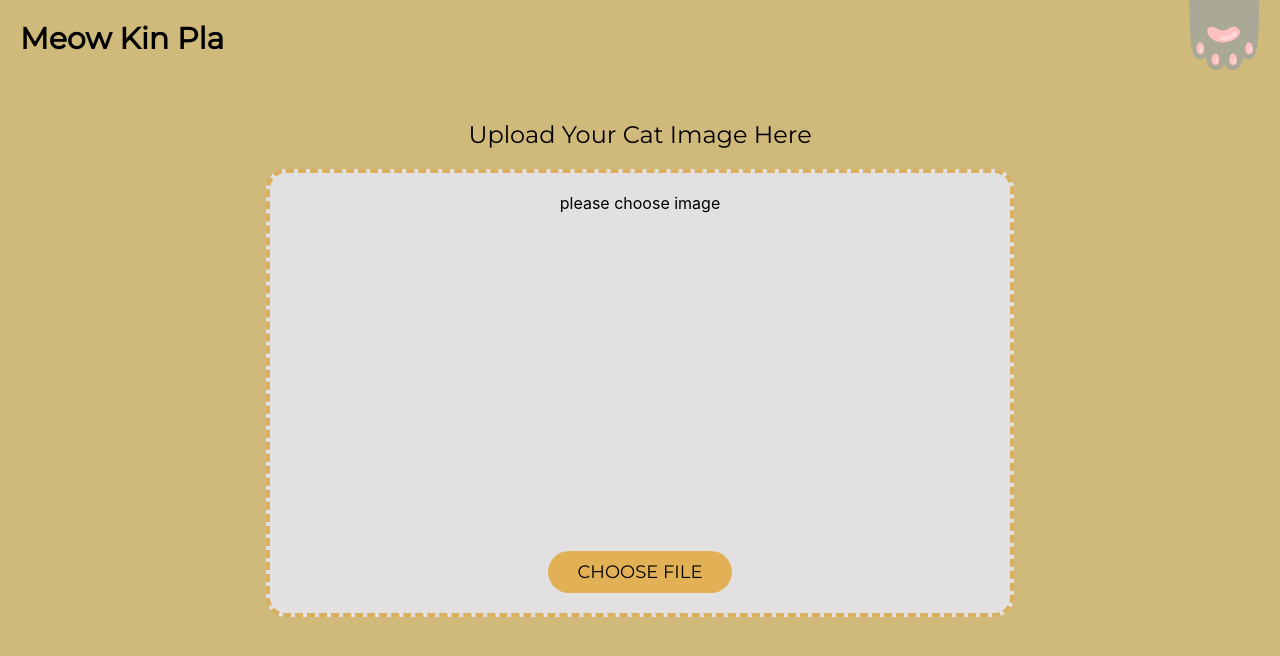
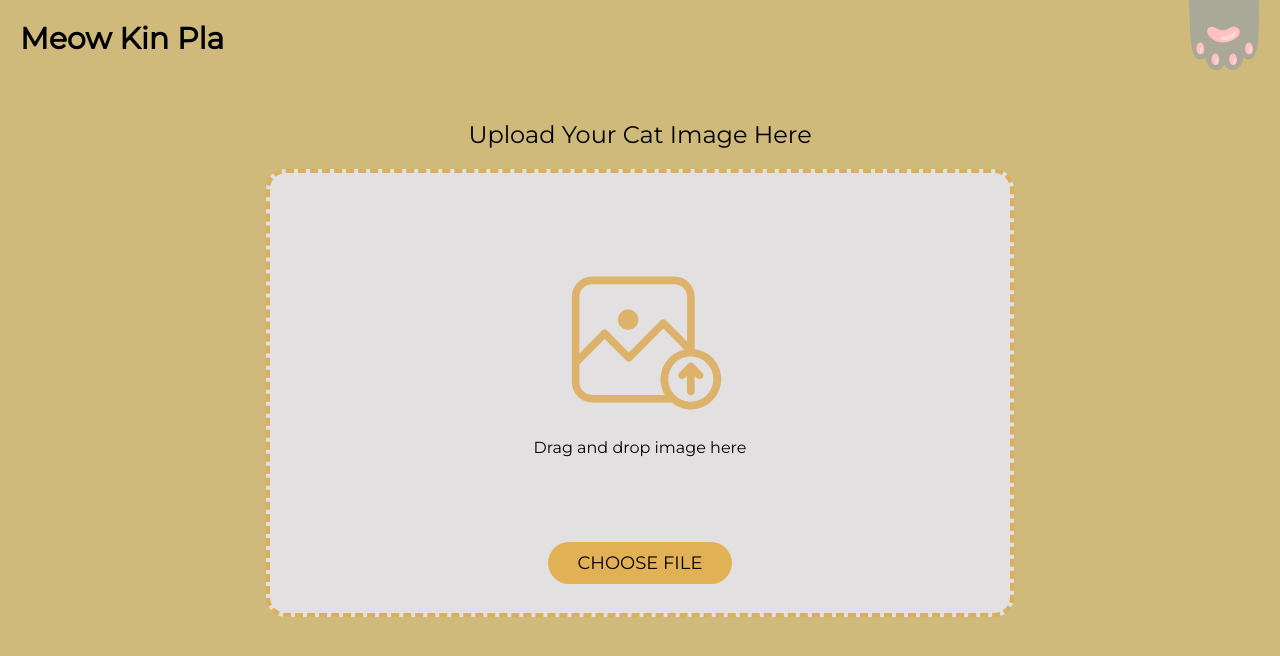
Before and after one commit to Mmaihomm/MaewFront, a React (Create React App) app: page / in a window 1280 px wide. Shown: the top 656 px of the page. Built offline with nearby package versions, Linux system fonts and the light colour scheme; a web font is replaced by a local one.

Commit message:
implement drag and drop

```diff
--- a/src/App.css
+++ b/src/App.css
@@ -57,7 +57,7 @@ body {
   display: flex;
   flex-direction: column;
   align-items: center;
-  justify-content: space-between;
+  justify-content: space-around;
   max-width: 700px;
   min-width: 300px;
   min-height: 300px;
@@ -152,6 +152,22 @@ body {
   flex-direction: column;
   justify-content: center;
   width: 100vw;
+  font-family: 'Montserrat';
+}
+.ChooseImageDialog{
+  justify-content: center;
+  display: flex;
+  flex-direction: column;
+  height: 80%;
+}
+.ChooseImageDialog img{
+  fill: white;
+  height: 150px;
+  margin-left: 13px;
+  padding: 0;
+}
+.ChooseImageDialog span{
+  margin-top: 20px;
 }
 
 
--- a/src/component/Main.js
+++ b/src/component/Main.js
@@ -1,40 +1,13 @@
 import React, {useState} from 'react';
 import '../App.css';
-import Nav from './Nav';
 import Upload from './Upload';
+import TopBar from './TopBar';
 
 function Main() {
     return (
         <div>
-            <span className="TopBar">
-                <Logo/>
-                <GroupMembers/>
-            </span>
+            <TopBar/>
             <Upload/>
-        </div>
-    )
-}
-
-const Logo = () => {
-    return (
-        // <img className="Logo" src="Group 3.png"/>
-        <span className={"Logo"}>
-            Meow Kin Pla
-        </span>
-    )
-}
-
-const GroupMembers = ({...props}) => {
-    return (
-        <div className={"GroupMembers"}>
-            <span className={"MembersPlate"}>
-                60010033 กฤษณา ชินสร้อย<br/>
-                60010271 ฑิฆัมพร โอศิริ<br/>
-                60010353 ต้นตระกูล อินชาญ<br/>
-                61010216 ชริตา สุรนันทจักร์<br/>
-                61010627 ปรมี จันทร์สุขเศรษฐ์<br/>
-            </span>
-            <img className={"CatPaw"} alt="cat-paw" src={"cat-paw.svg"}/>
         </div>
     )
 }
--- /dev/null
+++ b/src/component/TopBar.js
@@ -0,0 +1,38 @@
+import React, {useState} from 'react';
+import '../App.css';
+
+function TopBar() {
+    return (
+            <div className="TopBar">
+                <Logo/>
+                <GroupMembers/>
+            </div>
+    )
+}
+
+const Logo = () => {
+    return (
+        // <img className="Logo" src="Group 3.png"/>
+        <span className={"Logo"}>
+            Meow Kin Pla
+        </span>
+    )
+}
+
+const GroupMembers = ({...props}) => {
+    return (
+        <div className={"GroupMembers"}>
+            <span className={"MembersPlate"}>
+                60010033 กฤษณา ชินสร้อย<br/>
+                60010271 ฑิฆัมพร โอศิริ<br/>
+                60010353 ต้นตระกูล อินชาญ<br/>
+                61010216 ชริตา สุรนันทจักร์<br/>
+                61010627 ปรมี จันทร์สุขเศรษฐ์<br/>
+            </span>
+            <img className={"CatPaw"} alt="cat-paw" src={"cat-paw.svg"}/>
+        </div>
+    )
+}
+
+
+export default TopBar;
--- a/src/component/Upload.js
+++ b/src/component/Upload.js
@@ -5,7 +5,7 @@ import axios from 'axios';
 
 function Upload() {
     const [image, setImage] = useState({preview: null, raw: ""});
-    const [process, setProcess] = useState(true);
+    const [process, setProcess] = useState(false);
     const history = useHistory();
 
 
@@ -16,7 +16,6 @@ function Upload() {
                 preview: URL.createObjectURL(e.target.files[0]),
                 raw: e.target.files[0]
             });
-
         }
         setProcess(!process)
         console.log('image change', image)
@@ -42,17 +41,47 @@ function Upload() {
         history.push("/result");
     };
 
+    const dragOver = (e) => {
+        e.preventDefault();
+    }
+    const dragEnter = (e) => {
+        e.preventDefault();
+    }
+    const dragLeave = (e) => {
+        e.preventDefault();
+    }
+    const fileDrop = (e) => {
+        e.preventDefault();
+        const file = e.dataTransfer.files[0];
+        const validTypes = ['image/jpeg', 'image/png']
+        if (validTypes.indexOf(file.type) !== -1) {
+            setImage({
+                preview: URL.createObjectURL(file),
+                raw: file
+            });
+            setProcess(true);
+        }
+        console.log(file);
+    }
+
     return (
-        <div className={"UploadArea"}>
+        <div className={"UploadArea"}
+             onDragOver={dragOver}
+             onDragEnter={dragEnter}
+             onDragLeave={dragLeave}
+             onDrop={fileDrop}
+        >
             <span className="body-app">Upload Your Cat Image Here</span>
             <div className="uploadSquare" action="" method="post">
                 {
-                    image.preview?(
+                    image.preview ? (
                         <img alt={"preview image"} src={image.preview} className="uploadSquare2"/>
-                    ):(<ChooseImageDialog/>)
+                    ) : (<ChooseImageDialog/>)
                 }
                 {process ?
                     (
+                        <div className="ProcessButton" onClick={handleUpload}>PROCESS</div>
+                    ) : (
                         <div className={"buttonLabel"}>
                             <input id="put" type="file" className="input_" accept="image/jpeg,png"
                                    onChange={handleChange}/>
@@ -60,8 +89,6 @@ function Upload() {
                                 <div className={"Button"}>CHOOSE FILE</div>
                             </label>
                         </div>
-                    ) : (
-                        <div className="ProcessButton" onClick={handleUpload}>PROCESS</div>
                     )
                 }
             </div>
@@ -69,11 +96,11 @@ function Upload() {
     )
 }
 
-
-function ChooseImageDialog(){
-    return(
-        <div>
-            please choose image
+function ChooseImageDialog() {
+    return (
+        <div className={"ChooseImageDialog"}>
+            <img src={"photo-upload.svg"} alt={"photo upload icon"}/>
+            <span>Drag and drop image here</span>
         </div>
     );
 }
```
Also changed, not shown: public/photo-upload.svg (added), 1 other file (tests, documents, lock files or other folders).
